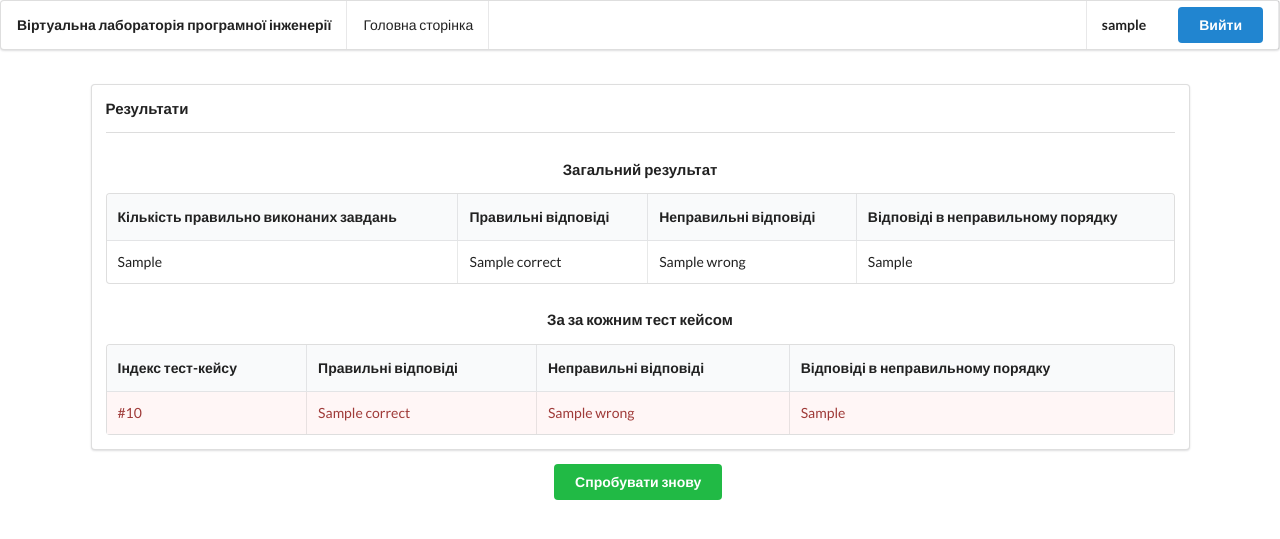
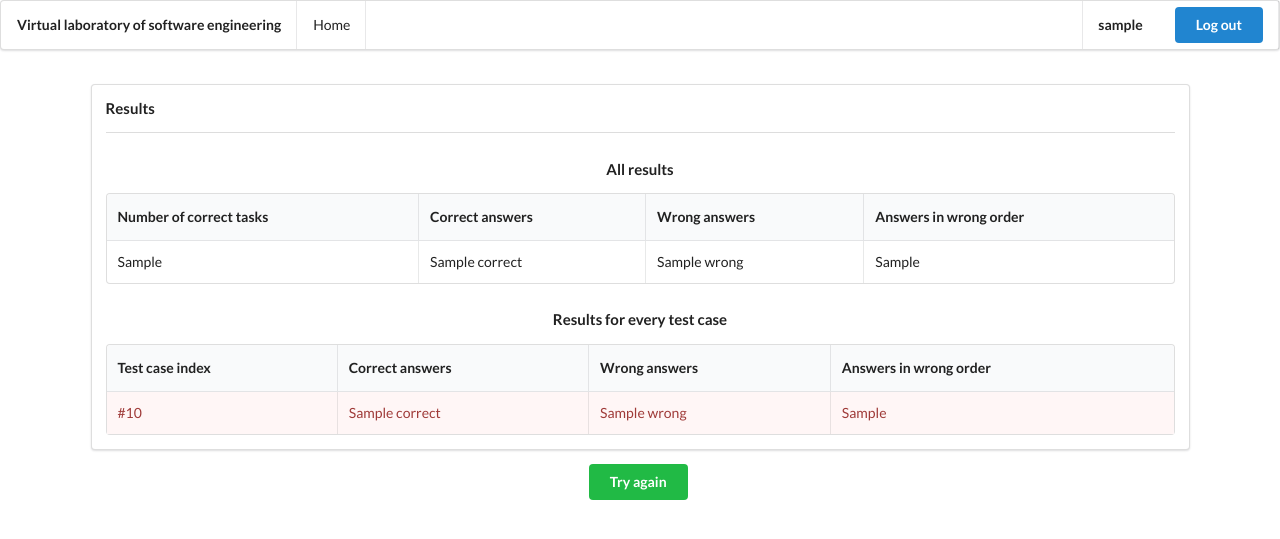
Before and after one commit to sashapd/test-case-quiz-architecture, a Flask app: template templates/results.html in a window 1280 px wide. Shown: the top 539 px of the page. Run offline with Flask 2, Linux system fonts and the light colour scheme; the template is opened without the code that fills it: most values are stand-ins (such as "Sample title", 1, 10 or a date in 2020); some libraries are stand-ins or nearby versions.

Commit message:
Rename to english

```diff
--- a/app.py
+++ b/app.py
@@ -1,6 +1,78 @@
 from flask import Flask, render_template, redirect, session, url_for, request, g
 import random
 import sqlite3
+
+
+class TestCaseDataStore:
+    __instance = None
+
+    @staticmethod
+    def getInstance():
+        if TestCaseDataStore.__instance == None:
+            TestCaseDataStore()
+        return TestCaseDataStore.__instance
+
+    def __init__(self):
+        TestCaseDataStore.__instance = self
+
+        self.db = getattr(g, '_database', None)
+        self.db = g._database = sqlite3.connect(':memory:')
+        self.cursor = db.cursor()
+
+    def get_db_object(self):
+        return self.db
+
+    def get_db_cursor(self):
+        return self.cursor
+
+    def get_random_test_case(self, seen, category_id):
+        self.cursor.execute('select id from test_case where category_key=? and id not in ({}) order by RANDOM() limit 1'.format(
+            ', '.join(seen)), (category_id,))
+        res = self.cursor.fetchone()
+        if res is None:
+            self.cursor.execute('select id from test_case where category_key=? order by RANDOM() limit 1'.format(
+                ', '.join(seen)), (category_id,))
+            res = self.cursor.fetchone()
+            if res == None:
+                return res
+        return res[0]
+
+
+    def get_steps_for_test_case(self, test_case_id):
+        select_right_case = 'select name, id from test_step where test_case_id=?'
+        self.cursor.execute(select_right_case,
+                (str(test_case_id),))
+        steps = self.cursor.fetchall()
+        select_right_case_names = 'select name from test_step where test_case_id=?'
+        self.cursor.execute('select name, MIN(id) as id from test_step where test_case_id !=? and name not in ({}) group by name order by RANDOM() limit 4'.format(select_right_case_names),
+                (str(test_case_id), str(test_case_id)))
+        steps += self.cursor.fetchall()
+        random.shuffle(steps)
+        return steps
+
+
+    def get_test_case_name(self, test_case_id):
+        self.cursor.execute('select description from test_case where id=?',
+                (str(test_case_id),))
+        res = self.cursor.fetchall()
+        return res[0][0]
+
+
+    def get_test_step_name(self, test_case_id):
+        self.cursor.execute('select name from test_step where id=?', (str(test_case_id),))
+        res = self.cursor.fetchall()
+        return res[0][0]
+
+    def is_in_test_case(self, id, test_case_id):
+        self.cursor.execute('select test_case_id from test_step where id=? and test_case_id=?',
+                (id, test_case_id,))
+        return len(self.cursor.fetchall()) > 0
+
+
+    def get_step_num_by_id(self, id):
+        self.cursor.execute('select number from test_step where id=?', (id,))
+        return self.cursor.fetchall()[0][0]
+
 
 
 def populate_db(c):
@@ -16,9 +88,34 @@ def populate_db(c):
     users = [('sasha', '1234'), ('admin', '1234')]
     c.executemany('insert into user(username, password) values (?, ?)', users)
 
-    data_by_category = {'Login module':
-                        {'Enter right login': ['Enter "sasha" login', 'Enter "1234" as password', 'Press "Login" button'],
-                         'Test register': ['Press register button', 'Enter any credentials', 'Press "finish register"']}, "Register module": {}, "Test test module": {}, "lalal": {}, "yoyo": {}}
+    data_by_category = {
+        'Register module': {
+            'Register with correct data': ['Click Register button', 'Enter input data in boxes : First Name, Last Name, Login, Password', 'Click Save button'],
+            'Register with blank data': ['Click Register button',  'Enter no input data in boxes : First Name, Last Name, Login, Password', 'Click Save button'],
+            'Register without First Name': ['Click Register button',  'Enter input data in boxes : Last Name, Login, Password',  'Click Save button'],
+            'Register without Last Name': ['Click Register button', 'Enter input data in boxes : First Name, Login, Password', 'Click Save button'],
+            'Register without Login': ['Click Register button', 'Enter input data in boxes : First Name, Last Name, Password', 'Click Save button'],
+            'Register without Password': ['Click Register button', 'Enter input data in boxes : First Name, Last Name, Login', 'Click Save button']
+        },
+        'Login module': {
+            'Login with correct data': ['Click Login button', 'Enter correct input data in boxes : Login, Password', 'Click Ok button'],
+            'Login with blank data': ['Click Login button', 'Enter no input data in boxes : Login, Password', 'Click Ok button'],
+            'Login without Login': ['Click Login button', 'Enter input data in boxes : Password', 'Click Ok button'],
+            'Login without Password': ['Click Login button', 'Enter input data in boxes : Login', 'Click Ok button'],
+            'Login with incorrect Login and Password': ['Click Login button', 'Enter incorrect data in boxes : Login, Password', 'Click Ok button']
+        },
+        'Logout module': {
+            'Logout': ['Click Logout button']
+        },
+        'Test module': {
+            'Go to Test Module': ['Login with correct data', 'Go to Test module'],
+            'Positive test of "Register with correct data" module': ['Login with correct data', 'Go to Test Module', 'Go to "Register with correct data" module', 'Choose 1 - Click Register button', 'Choose 2 - Enter input data in boxes : First Name, Last Name, Login, Password', 'Choose 3 - Click Save button', 'Click "Check task"'],
+            'Negative test of "Register with correct data" module': ['Login with correct data', 'Go to Test Module', 'Go to "Register with correct data" module', 'Choose 1 - Click Save button', 'Choose 2 - Click Register button ', 'Choose 3 - Enter input data in boxes : First Name, Last Name, Login, Password', 'Click "Check task"'],
+            'Test ability to choose Next Task after checking the first one': ['Login with correct data', 'Go to Test Module', 'Complete one of the tasks', 'Click button "Next task"'],
+            'Test ability to Finish the test': ['Login with correct data', 'Go to Test Module', 'Complete one of the tasks', 'Click button "Finish Testing"'],
+            'Test ability to Try Again to complete the test': ['Login with correct data', 'Go to Test Module', 'Complete one of the tasks', 'Click button "Finish Testing"', 'Click button "Try Again"']
+        },
+    }
 
     for category, test_cases in data_by_category.items():
         c.execute('insert into category(name) values (?)', (category,))
@@ -95,11 +192,13 @@ def get_random_test_case(c, seen, category_id):
 
 
 def get_steps_for_test_case(c, test_case_id):
-    c.execute('select name, id from test_step where test_case_id=?',
+    select_right_case = 'select name, id from test_step where test_case_id=?'
+    c.execute(select_right_case,
               (str(test_case_id),))
     steps = c.fetchall()
-    c.execute('select name, id from test_step where test_case_id !=? order by RANDOM() limit 4',
-              (str(test_case_id),))
+    select_right_case_names = 'select name from test_step where test_case_id=?'
+    c.execute('select name, MIN(id) as id from test_step where test_case_id !=? and name not in ({}) group by name order by RANDOM() limit 4'.format(select_right_case_names),
+              (str(test_case_id), str(test_case_id)))
     steps += c.fetchall()
     random.shuffle(steps)
     return steps
@@ -156,7 +255,8 @@ def get_step_num_by_id(c, id):
 
 def get_steps_with_colors(c, steps_by_id, test_case_id):
     res = []
-    session['quiz']['results'].append({'correct': 0, 'wrong': 0, 'wrong_order': 0, 'all_correct': 0})
+    session['quiz']['results'].append(
+        {'correct': 0, 'wrong': 0, 'wrong_order': 0, 'all_correct': 0})
     for id, num in steps_by_id.items():
         color = "black"
         in_test_case = is_in_test_case(c, id, test_case_id)
@@ -202,10 +302,14 @@ def results():
     if 'user_type' in session:
         result_by_test_case = session['quiz']['results']
         results_combined = {}
-        results_combined['correct'] = sum(r['correct'] for r in result_by_test_case)
-        results_combined['wrong'] = sum(r['wrong'] for r in result_by_test_case)
-        results_combined['wrong_order'] = sum(r['wrong_order'] for r in result_by_test_case)
-        results_combined['all_correct'] = sum(r['all_correct'] for r in result_by_test_case)
+        results_combined['correct'] = sum(
+            r['correct'] for r in result_by_test_case)
+        results_combined['wrong'] = sum(r['wrong']
+                                        for r in result_by_test_case)
+        results_combined['wrong_order'] = sum(
+            r['wrong_order'] for r in result_by_test_case)
+        results_combined['all_correct'] = sum(
+            r['all_correct'] for r in result_by_test_case)
         return render_template('results.html', username=session['username'], results=enumerate(result_by_test_case), results_combined=results_combined)
     return render_template('login.html')
 
--- a/templates/base.html
+++ b/templates/base.html
@@ -4,7 +4,7 @@
 <head>
   <meta charset="UTF-8">
   {% block head %}
-  <title>Віртуальна навчальна лабораторія</title>
+  <title>Virtual software laboratory</title>
   {% endblock %}
 
   <script src="https://code.jquery.com/jquery-3.1.1.min.js" crossorigin="anonymous"></script>
@@ -46,10 +46,10 @@
 <body>
   <div class="ui menu">
     <div class="header item">
-      Віртуальна лабораторія програмної інженерії
+      Virtual laboratory of software engineering
     </div>
     <a class="item {% block info_block_active %}{% endblock %}" href="/">
-      Головна сторінка
+      Home
     </a>
 
     {% if username is defined %}
@@ -59,7 +59,7 @@
       </div>
     </div>
     <div class="item">
-      <a class="ui primary button" href="logout">Вийти</a>
+      <a class="ui primary button" href="logout">Log out</a>
     </div>
     {% endif %}
   </div>
--- a/templates/results.html
+++ b/templates/results.html
@@ -4,16 +4,16 @@
 <div class="ui container">
     <br />
     <div class="ui segment">
-        <h4 class="ui left floated header">Результати</h4>
+        <h4 class="ui left floated header">Results</h4>
         <div class="ui clearing divider"></div>
-        <h4 class="ui left header">Загальний результат</h4>
+        <h4 class="ui left header">All results</h4>
         <table class="ui celled table">
             <thead>
                 <tr>
-                    <th>Кількість правильно виконаних завдань</th>
-                    <th>Правильні відповіді</th>
-                    <th>Неправильні відповіді</th>
-                    <th>Відповіді в неправильному порядку</th>
+                    <th>Number of correct tasks</th>
+                    <th>Correct answers</th>
+                    <th>Wrong answers</th>
+                    <th>Answers in wrong order</th>
                 </tr>
             </thead>
             <tbody>
@@ -26,14 +26,14 @@
                 </tr>
             </tbody>
         </table>
-        <h4 class="ui left header">За за кожним тест кейсом</h4>
+        <h4 class="ui left header">Results for every test case</h4>
         <table class="ui celled table">
             <thead>
                 <tr>
-                    <th>Індекс тест-кейсу</th>
-                    <th>Правильні відповіді</th>
-                    <th>Неправильні відповіді</th>
-                    <th>Відповіді в неправильному порядку</th>
+                    <th>Test case index</th>
+                    <th>Correct answers</th>
+                    <th>Wrong answers</th>
+                    <th>Answers in wrong order</th>
                 </tr>
             </thead>
             <tbody>
@@ -51,7 +51,7 @@
         </table>
     </div>
     <a href="/categories">
-        <button class="positive ui button">Спробувати знову</button>
+        <button class="positive ui button">Try again</button>
     </a>
 </div>
 {% endblock %}
```
Also changed, not shown: templates/categories.html (+4 -4 lines), templates/check_tests.html (+9 -5 lines), templates/index.html (+4 -4 lines), templates/login.html (+5 -5 lines), templates/tests.html (+4 -5 lines).
